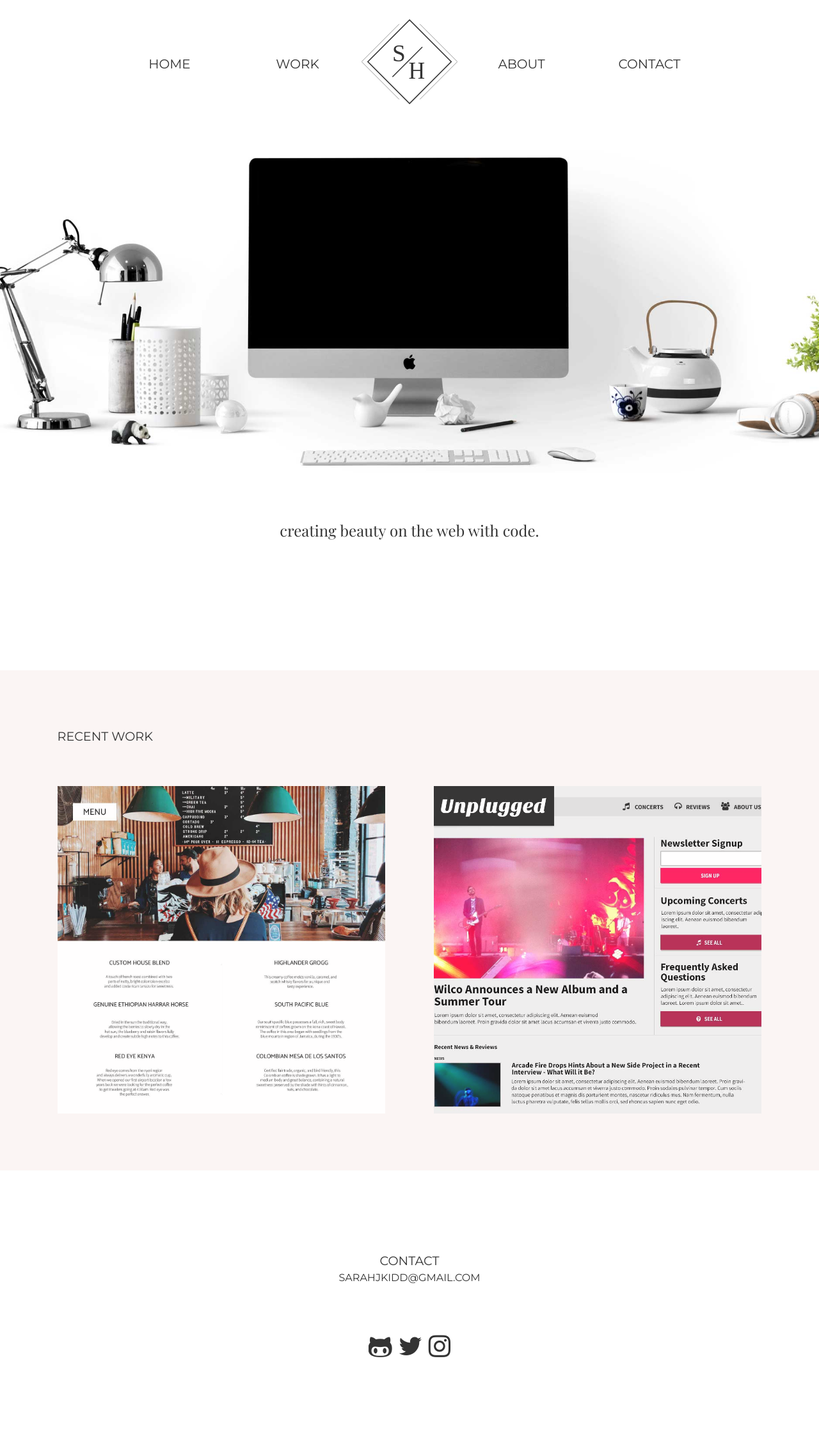
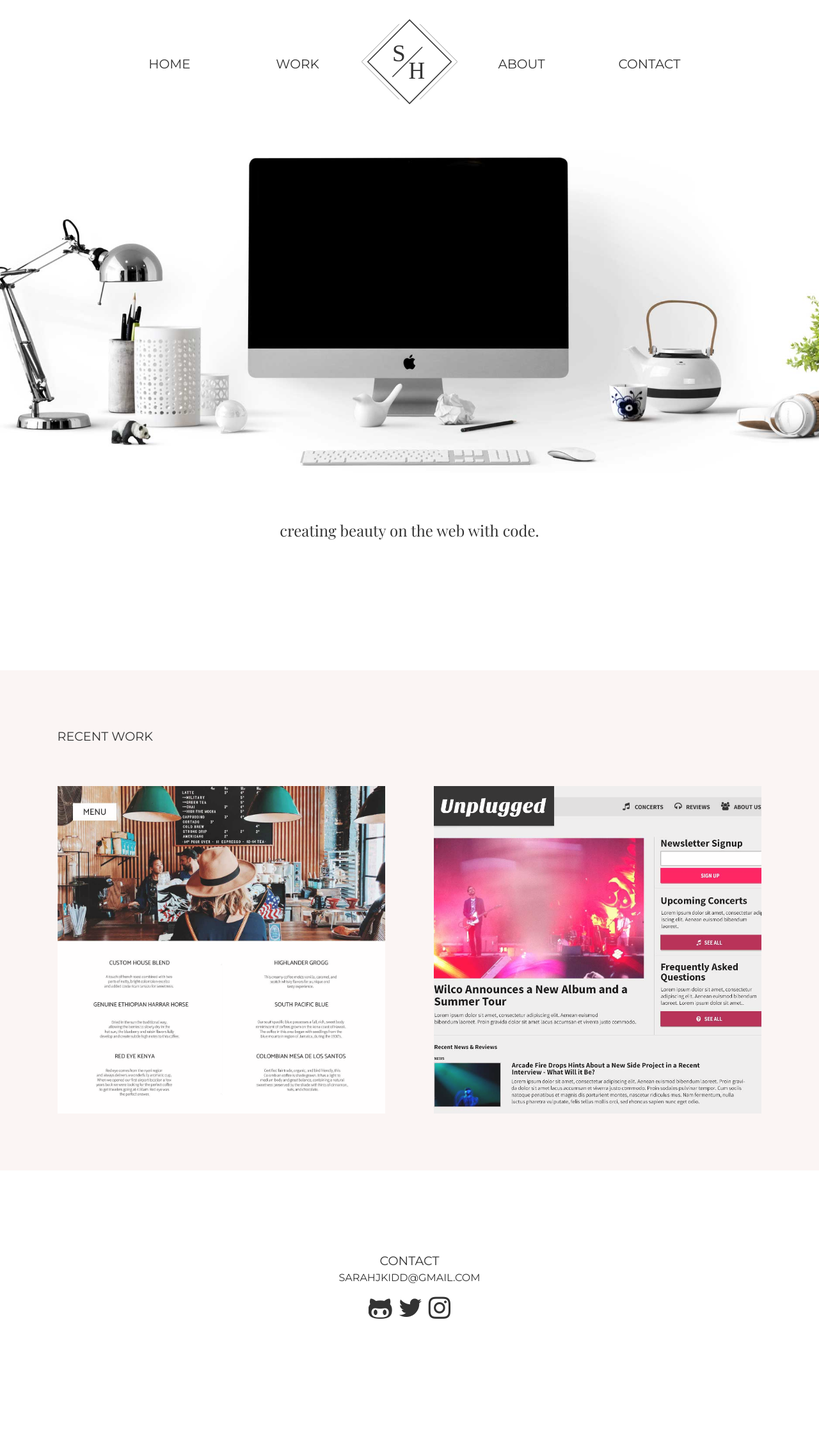
Before and after one commit to skiddhubbard/skiddhubbard.github.io, a Jekyll site: the page built from index.md, in a window 1280 px wide. Shown: the whole page at 64% size. Built offline with Jekyll 4.4.1, drawn with Linux system fonts in a browser that asks for light colours; after the commit the page ends 2194 px from its top, so only the background shows below that.

Commit message:
social margin desktop

```diff
--- a/_sass/site/_base.scss
+++ b/_sass/site/_base.scss
@@ -547,8 +547,8 @@ li {
       margin-top: 0px;
     }
 
-    .social {
-      line-height: 1em;
+    .social ul {
+      margin-top: -60px;
     }
  }
 
```
